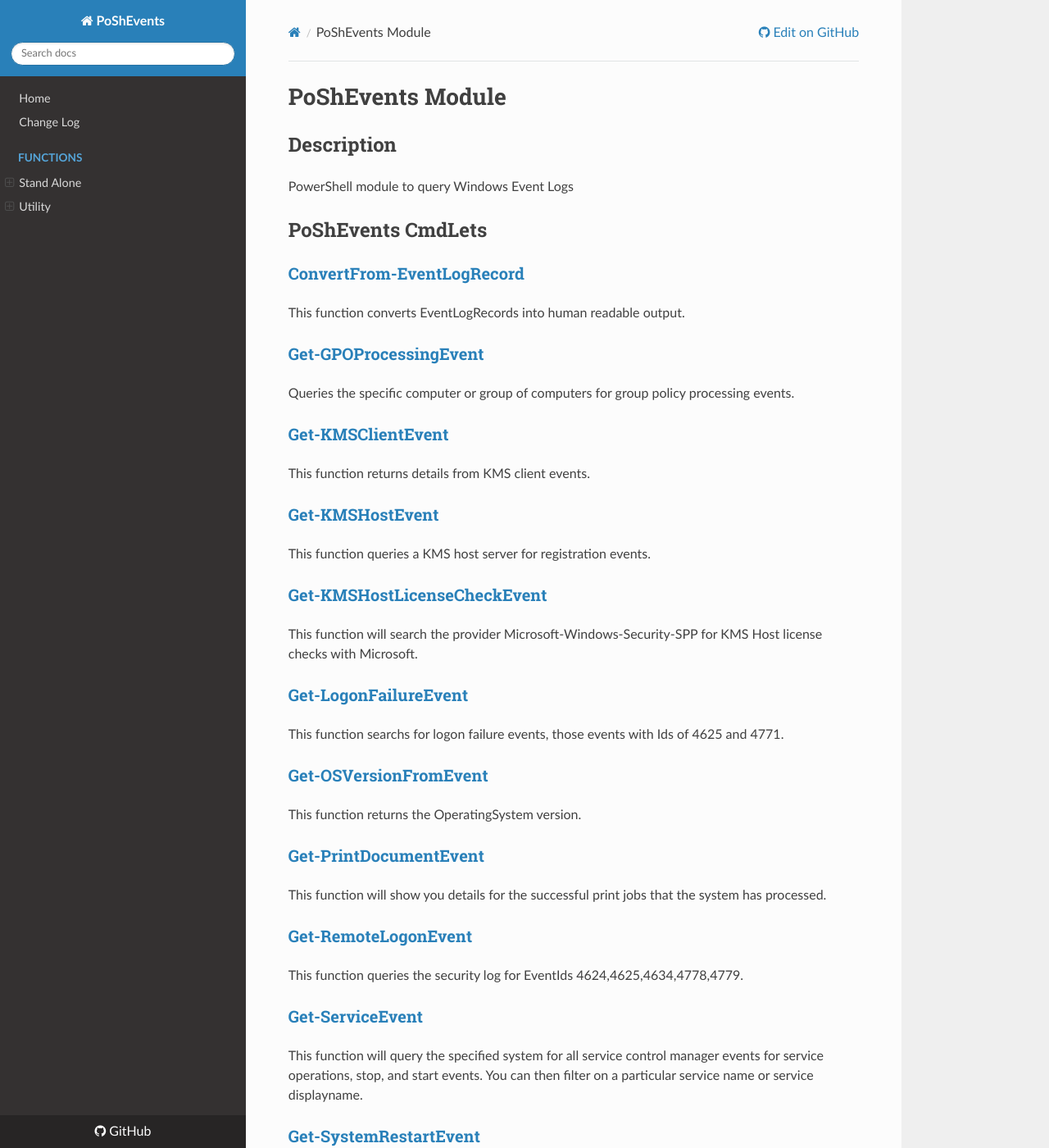
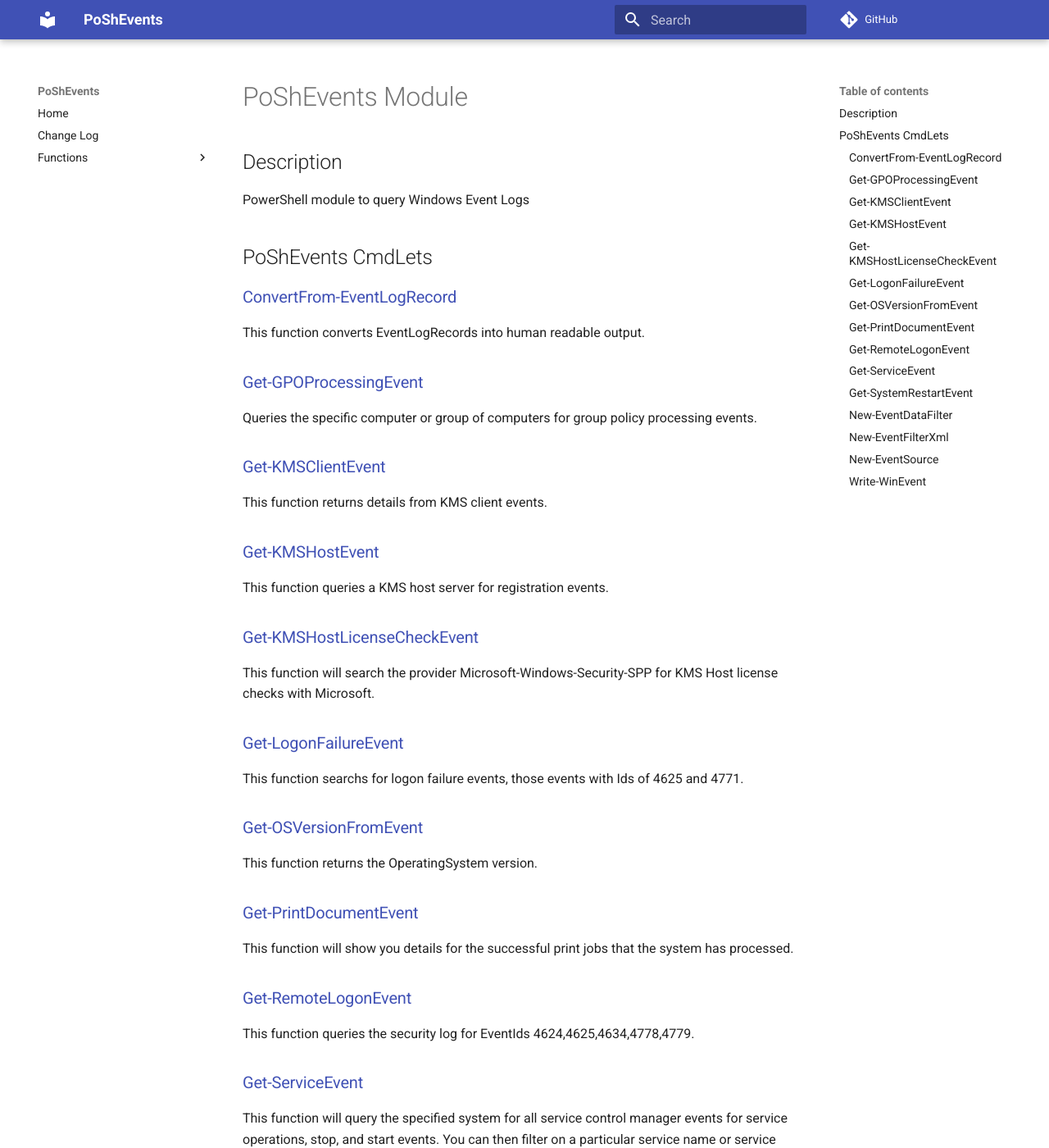
Before and after one commit to thedavecarroll/PoShEvents, an MkDocs documentation site: the page built from docs/index.md, in a window 1280 px wide and 1400 px high. Shown: the whole window at 82% size. Built offline with MkDocs 1.6.1 and Material for MkDocs 9.7.7, drawn with Linux system fonts in a browser that asks for light colours; nearby versions of some CDN libraries; comment, search, counter and statistics services are not loaded; some of the changed text lies outside the part shown.

Commit message:
more doc fixes

```diff
--- /dev/null
+++ b/docs/requirements.txt
@@ -0,0 +1 @@
+mkdocs-material
--- a/mkdocs.yml
+++ b/mkdocs.yml
@@ -2,15 +2,14 @@ site_name: PoShEvents
 repo_url: https://github.com/thedavecarroll/PoShEvents
 site_author: Dave Carroll
 site_description:
-google_analytics: ['UA-36723568-3', 'mkdocs.org']
+google_analytics: ['UA-155184965-1', 'powershell.anovelidea.org']
 edit_uri: edit/master/docs/
-theme: readthedocs
 copyright: "PoShEvents is licensed under the <a href='https://github.com/thedavecarroll/PoShEvents/raw/master/LICENSE'>MIT license."
+theme:
+    name: material
 nav:
 - Home: README.md
 - Change Log: ../CHANGELOG.md
 - Functions:
-    - Stand Alone:
-        - Get-GPOProcessingEvent: Get-GPOProcessingEvent.md
-    - Utility:
-        - ConvertFrom-EventLogRecord: ConvertFrom-EventLogRecord.md
+    - Get-GPOProcessingEvent: Get-GPOProcessingEvent.md
+    - ConvertFrom-EventLogRecord: ConvertFrom-EventLogRecord.md
```
